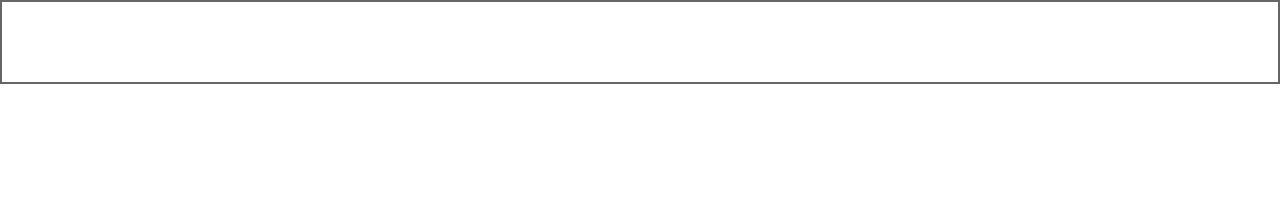
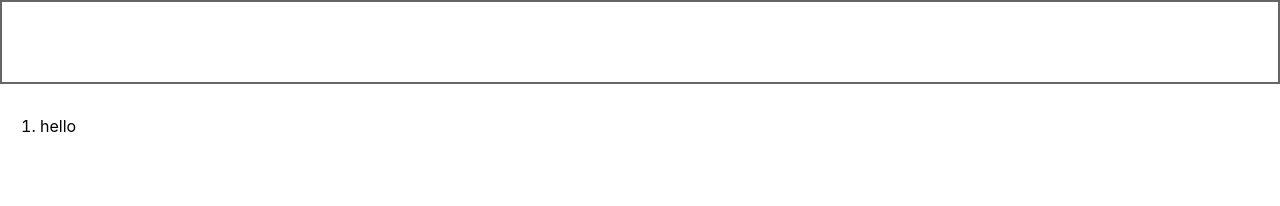
Before and after one commit to FTWinston/NaturalConfigurationUI, a React (Create React App) app: page / in a window 1280 px wide. Shown: the top 206 px of the page. Built offline with nearby package versions, Linux system fonts and the light colour scheme.

Commit message:
Can now indicate a particular error to highlight

```diff
--- a/src/App.css
+++ b/src/App.css
@@ -1,3 +1,11 @@
-.fullScreen {
-  height: 100vh;
+.app__errors {
+    margin-top: 2em;
 }
+
+.app__error {
+    cursor: pointer;
+}
+
+.app__error--selected {
+    color: dodgerblue;
+}
--- a/src/App.tsx
+++ b/src/App.tsx
@@ -1,6 +1,7 @@
 import * as React from 'react';
 import './App.css';
 import { ConfigTextArea } from './ui';
+import { useState } from 'react';
 
 const errors = [
     {
@@ -11,15 +12,32 @@ const errors = [
 ];
 
 const App = () => {
-    const [text, setText] = React.useState('');
+    const [text, setText] = useState('');
+
+    const [highlightedError, setSelectedError] = useState(undefined as number | undefined);
 
     return (
+        <>
             <ConfigTextArea
                 text={text}
                 onChange={newText => setText(newText)}
                 errors={errors}
+                highlightedError={highlightedError}
                 style={{height: '5em'}}
             />
+
+            <ol className="app__errors">
+                {errors.map((e, i) => {
+                    const classes = i === highlightedError
+                        ? 'app__error app__error--selected'
+                        : 'app__error'
+
+                    const clicked = () => setSelectedError(i === highlightedError ? undefined : i);
+
+                    return <li key={i} className={classes} onClick={clicked}>{e.message}</li>
+                })}
+            </ol>
+        </>
     );
 }
 
--- a/src/ui/ConfigTextArea.css
+++ b/src/ui/ConfigTextArea.css
@@ -43,7 +43,7 @@
     resize: none;
 }
 
-.natConfig mark {
+.natConfig__mark {
     padding: 0;
     border-radius: 3px;
     color: transparent;
@@ -51,6 +51,10 @@
     opacity: 0.7;
 }
 
+.natConfig__mark--selected {
+    background-color: dodgerblue;
+}
+
 .natConfig__text:focus {
     outline: none;
 }
--- a/src/ui/ConfigTextArea.tsx
+++ b/src/ui/ConfigTextArea.tsx
@@ -6,8 +6,9 @@ interface Props {
     className?: string;
     style?: React.CSSProperties;
     text: string;
-    onChange: (text: string, cursorPos: number) => void;
+    onChange: (text: string) => void;
     errors: IParserError[];
+    highlightedError?: number;
 }
 
 export const ConfigTextArea: FunctionComponent<Props> = props => {
@@ -30,34 +31,25 @@ export const ConfigTextArea: FunctionComponent<Props> = props => {
         [isIOS]
     );
 
-    const onChange = props.onChange;
-
-    const handleInput = useMemo(
-        () => (e: React.ChangeEvent<HTMLTextAreaElement>) => onChange(e.target.value, e.target.selectionStart),
-        [onChange]
-    );
-
-    const handleScroll = useMemo(
-        () => (e: React.UIEvent<HTMLTextAreaElement>) => {
-            if (backdrop.current === null) {
-                return;
-            }
-            backdrop.current.scrollLeft = e.currentTarget.scrollLeft;
-            backdrop.current.scrollTop = e.currentTarget.scrollTop;
-        },
-        [backdrop]
-    );
-
     const textWithMarks = useMemo(() => {
         let text = props.text;
-        const errors = props.errors.sort((a, b) => a.startIndex < b.startIndex ? -1 : a.startIndex === b.startIndex ? 0 : 1);
+
+        const selectedError = props.highlightedError === undefined
+            ? undefined
+            : props.errors[props.highlightedError]; // use the original, not the sorted version
+
+        const sortedErrors = props.errors.sort((a, b) => a.startIndex < b.startIndex ? -1 : a.startIndex === b.startIndex ? 0 : 1);
 
         let offset = 0;
-        for (const error of errors) {
+        for (const error of sortedErrors) {
             const startPos = error.startIndex + offset;
             const endPos = startPos + error.length;
 
-            text = text.slice(0, startPos) + '<mark>'
+            const openingTag = error === selectedError
+                ? '<mark class="natConfig__mark natConfig__mark--selected">'
+                : '<mark class="natConfig__mark">'
+
+            text = text.slice(0, startPos) + openingTag
                 + text.slice(startPos, endPos) + '</mark>'
                 + text.slice(endPos);
 
@@ -72,7 +64,25 @@ export const ConfigTextArea: FunctionComponent<Props> = props => {
         }
 
         return text;
-    }, [props.text, props.errors, isIE])
+    }, [props.text, props.errors, props.highlightedError, isIE])
+
+    const { onChange } = props;
+
+    const handleInput = useMemo(
+        () => (e: React.ChangeEvent<HTMLTextAreaElement>) => onChange(e.target.value),
+        [onChange]
+    );
+
+    const handleScroll = useMemo(
+        () => (e: React.UIEvent<HTMLTextAreaElement>) => {
+            if (backdrop.current === null) {
+                return;
+            }
+            backdrop.current.scrollLeft = e.currentTarget.scrollLeft;
+            backdrop.current.scrollTop = e.currentTarget.scrollTop;
+        },
+        [backdrop]
+    );
 
     const classes = props.className === undefined
         ? 'natConfig'
```
Lines whose indentation alone changed are shown as unchanged.
